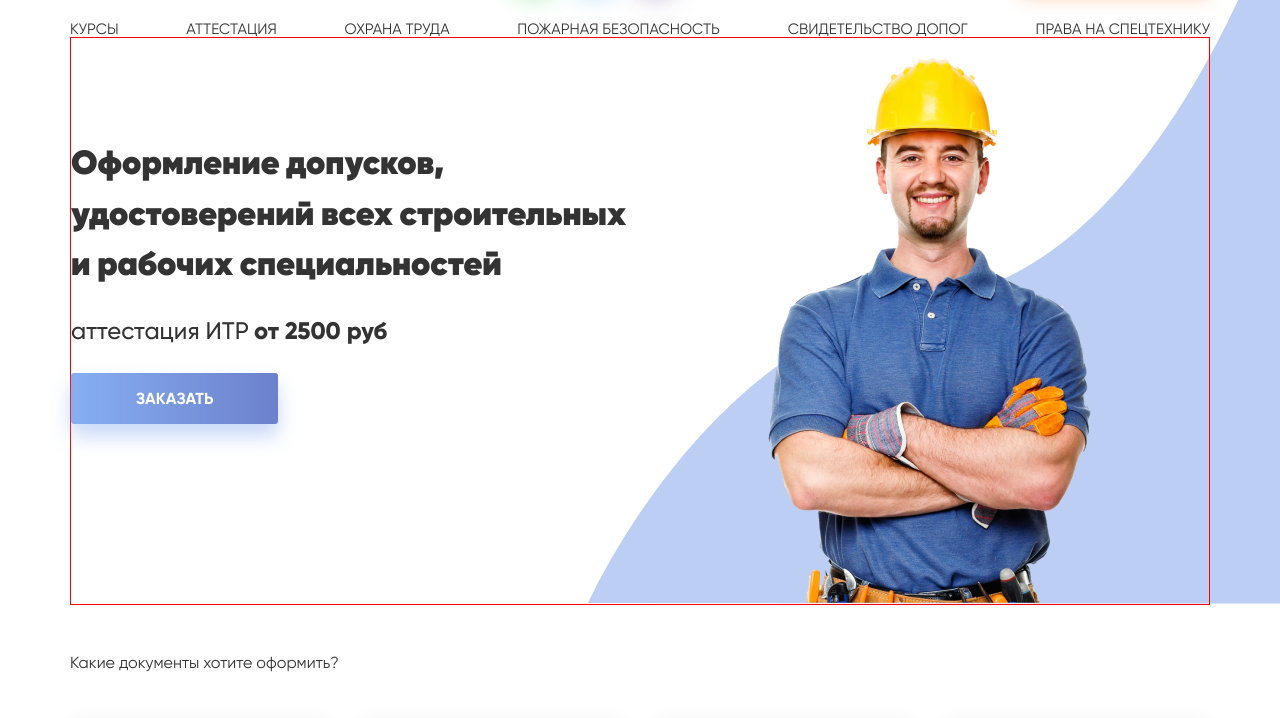
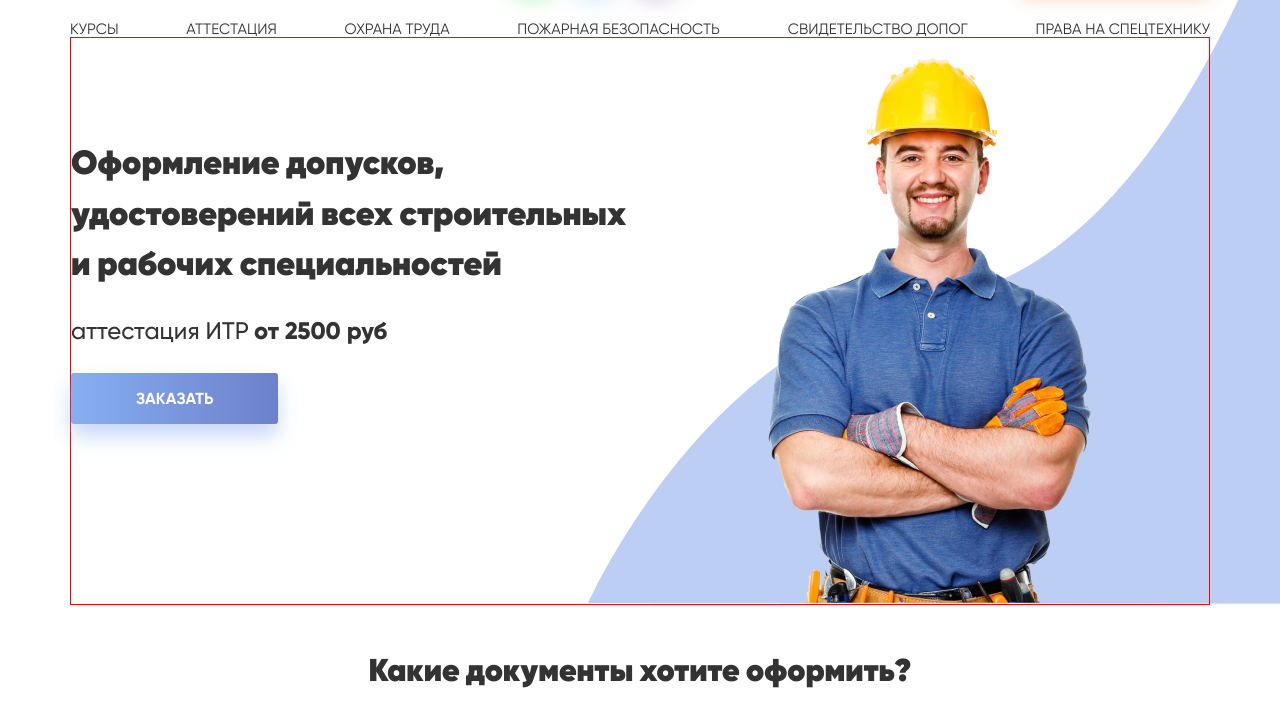
Before and after one commit to yawuxi/OFDR, a website: page #src/index.html in a window 1280 px wide. Shown: the part 78-796 px from the top of the page. Drawn offline with nearby package versions, Linux system fonts and the light colour scheme; files that its build step writes are made by us from their sources; files whose address does not match are found by name; a web font is replaced by a local one.

Commit message:
created block title

```diff
--- a/#src/scss/ui.scss
+++ b/#src/scss/ui.scss
@@ -1,5 +1,11 @@
 /*----- user interface ----- */
 // Готовые блоки
+.title {
+   font-family: "Gilroy Heavy";
+   text-align: center;
+   color: $textColor;
+   @include adaptive-font(36, 25);
+}
 
 // Адаптивные изображения "IBG"
 .ibg {
```
